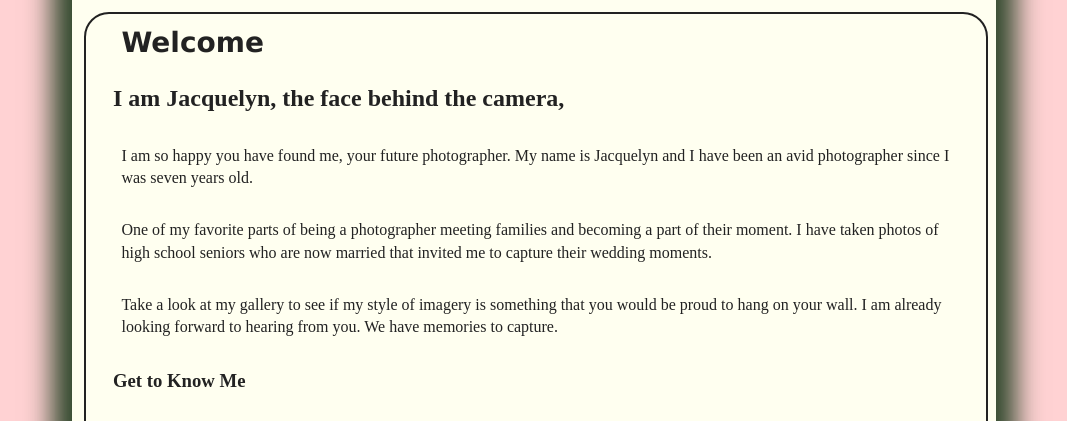
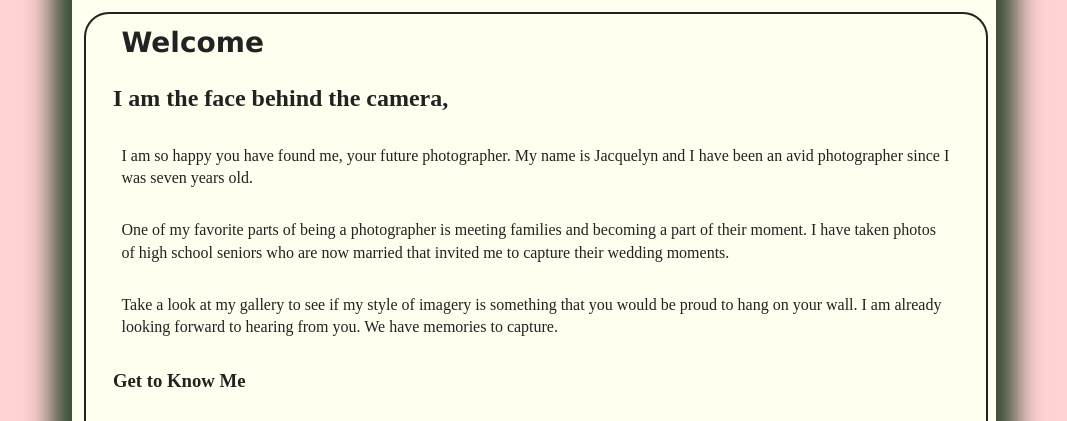
Before and after one commit to JacquelynRico/photos.github.io, a plain HTML site: page index.html in a window 1280 px wide. Shown: the part 355-776 px from the top of the page, without its empty margins (106-1173 px from the left). Drawn offline with Linux system fonts and the light colour scheme.

Commit message:
Update index.html

```diff
--- a/index.html
+++ b/index.html
@@ -41,9 +41,9 @@
    <div id = "wrapper">
    <article>
       <h1>Welcome</h1>
-      <h2>I am Jacquelyn, the face behind the camera, </h2>
+      <h2>I am the face behind the camera, </h2>
 	<p>I am so happy you have found me, your future photographer. My name is Jacquelyn and I have been an avid photographer since I was seven years old.  </p>
-	 <p> One of my favorite parts of being a photographer meeting families and becoming a part of their moment. I have taken photos of high school seniors who are now married that invited me to capture their wedding moments. </p>
+	 <p> One of my favorite parts of being a photographer is meeting families and becoming a part of their moment. I have taken photos of high school seniors who are now married that invited me to capture their wedding moments. </p>
 	<p>Take a look at my gallery to see if my style of imagery is something that you would be proud to hang on your wall. I am already looking forward to hearing from you. We have memories to capture. </p>
 <h3> Get to Know Me</h3>
 	<p> I am a mother to 4 children ranging from teen to toddler.
```
